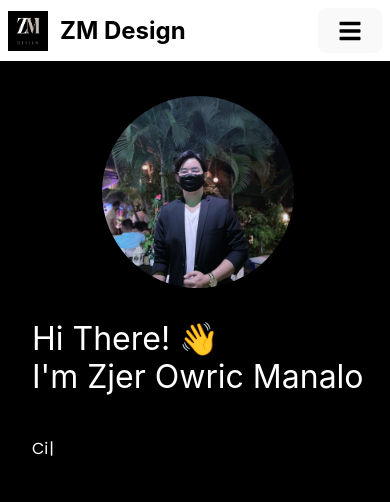
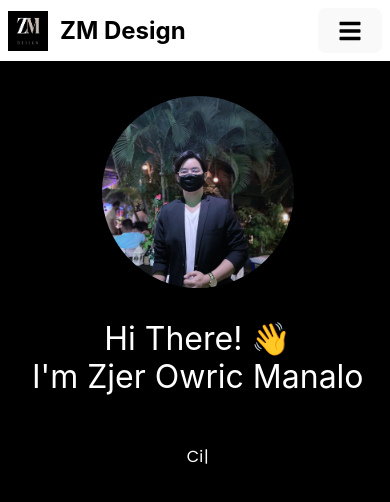
Before and after one commit to Valiantic/ZM-Design, a React (Vite) app: page / in a window 390 px wide. Shown: the top 502 px of the page. Built offline with nearby package versions, Linux system fonts and the light colour scheme.

Commit message:
Refactor Profile Block and Mobile Responsiveness Spacing

```diff
--- /dev/null
+++ b/src/components/ProfileBlock/Profile.jsx
@@ -0,0 +1,51 @@
+import React from 'react'
+import Avatar from '../../assets/images/me.jpg'
+import TypingText from '../TypingBlock/TypingText'
+
+
+const waveAnimation = {
+    animation: 'wave 2s infinite',
+    transformOrigin: '70% 70%',
+    display: 'inline-block'
+  }
+
+const Profile = () => {
+  return (
+    <>
+     {/* Text Content - Left Side */}
+        <div className="w-full text-white md:w-1/2 order-1 md:order-none mt-8 md:mt-0 text-center md:text-left">
+                  <h1 className='text-2xl sm:text-xl md:text-4xl'>
+                    Hi There! <span style={waveAnimation}>👋</span>
+                    <span className="whitespace-nowrap">I'm Zjer Owric Manalo</span>
+                  </h1>
+                  <TypingText />
+                </div>
+
+                {/* Avatar - Right Side */}
+                <div className="mt-8 md:mt-0 order-0 md:order-none">
+                  <img
+                    src={Avatar}
+                    className="rounded-full object-cover w-48 h-48 md:w-64 md:h-64 lg:w-80 lg:h-80"
+                    alt="Profile"
+                  />
+        </div>
+
+        <style jsx>{`
+        @keyframes wave {
+          0% { transform: rotate(0deg); }
+          10% { transform: rotate(14deg); }
+          20% { transform: rotate(-8deg); }
+          30% { transform: rotate(14deg); }
+          40% { transform: rotate(-4deg); }
+          50% { transform: rotate(10deg); }
+          60% { transform: rotate(0deg); }
+          100% { transform: rotate(0deg); }
+        }
+      `}</style>
+
+    </>
+
+  )
+}
+
+export default Profile
--- a/src/components/TypingBlock/TypingText.css
+++ b/src/components/TypingBlock/TypingText.css
@@ -1,12 +1,12 @@
 .typewriter-container {
   font-family: 'Poppins', sans-serif;
-  font-size: 1rem; /* Even smaller size (12px) for mobile */
-  min-height: 2rem;
+  font-size: 1rem;
+  min-height: 2.5rem;
   display: flex;
-  align-items: flex-start;
-  justify-content: flex-start;
+  align-items: center;
+  justify-content: center;
   margin-top: 40px;
-  text-align: left;
+  text-align: center;
   color: white;
 }
 
@@ -17,7 +17,10 @@
 /* Medium devices (tablets) */
 @media (min-width: 768px) {
   .typewriter-container {
-    font-size: 1.7rem;
+    font-size: 2rem;
+    align-items: flex-start;
+    justify-content: flex-start;
+    text-align: left;
   }
 }
 
--- a/src/pages/Home.jsx
+++ b/src/pages/Home.jsx
@@ -2,8 +2,9 @@ import { useState } from 'react'
 import '../index.css'
 import React from 'react'
 import Navbar from '../components/NavbarBlock/Navbar'
-import Avatar from '../assets/images/me.jpg'
-import TypingText from '../components/TypingBlock/TypingText'
+
+// BLOCKS
+import Profile from '../components/ProfileBlock/Profile'
 
 const waveAnimation = {
   animation: 'wave 2s infinite',
@@ -16,40 +17,14 @@ const Home = () => {
     <div>
       <Navbar />
       <div className="container mx-auto px-8 min-h-screen mt-16 md:mt-24 lg:mt-32">
+
         <div className="flex flex-col md:flex-row items-center justify-between">
+            <Profile />
+        </div>
 
-          {/* Text Content - Left Side */}
-          <div className="w-full text-white md:w-1/2 order-1 md:order-none mt-8 md:mt-0">
-            <h1 className='text-2xl sm:text-xl md:text-4xl'>
-              Hi There! <span style={waveAnimation}>👋</span>
-              <span className="whitespace-nowrap">I'm Zjer Owric Manalo</span>
-            </h1>
-            <TypingText />
-          </div>
-
-          {/* Avatar - Right Side */}
-          <div className="mt-8 md:mt-0 order-0 md:order-none">
-            <img
-              src={Avatar}
-              className="rounded-full object-cover w-48 h-48 md:w-64 md:h-64 lg:w-80 lg:h-80"
-              alt="Profile"
-            />
-          </div>
-        </div>
       </div>
 
-      <style jsx>{`
-        @keyframes wave {
-          0% { transform: rotate(0deg); }
-          10% { transform: rotate(14deg); }
-          20% { transform: rotate(-8deg); }
-          30% { transform: rotate(14deg); }
-          40% { transform: rotate(-4deg); }
-          50% { transform: rotate(10deg); }
-          60% { transform: rotate(0deg); }
-          100% { transform: rotate(0deg); }
-        }
-      `}</style>
+
     </div>
   )
 }
```
